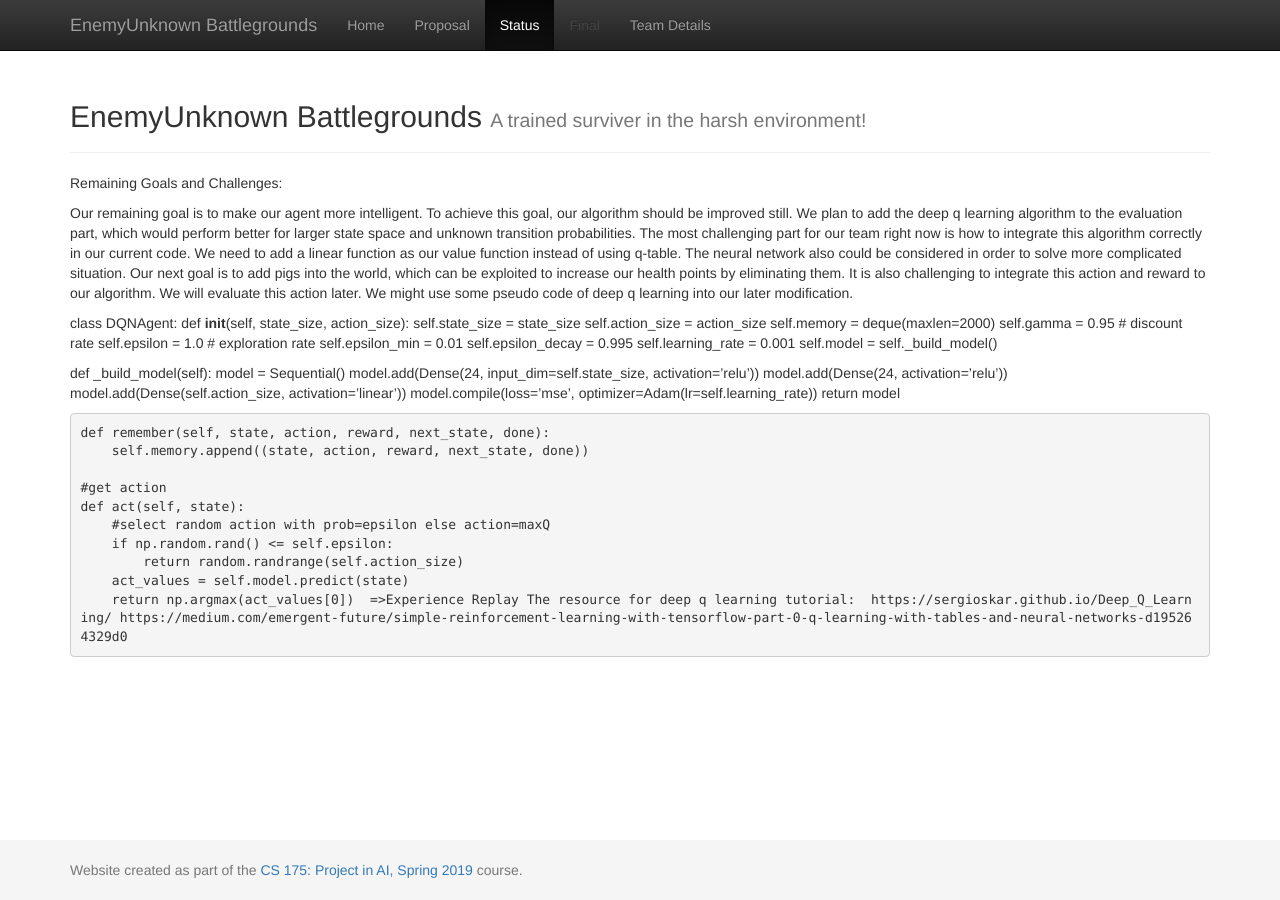
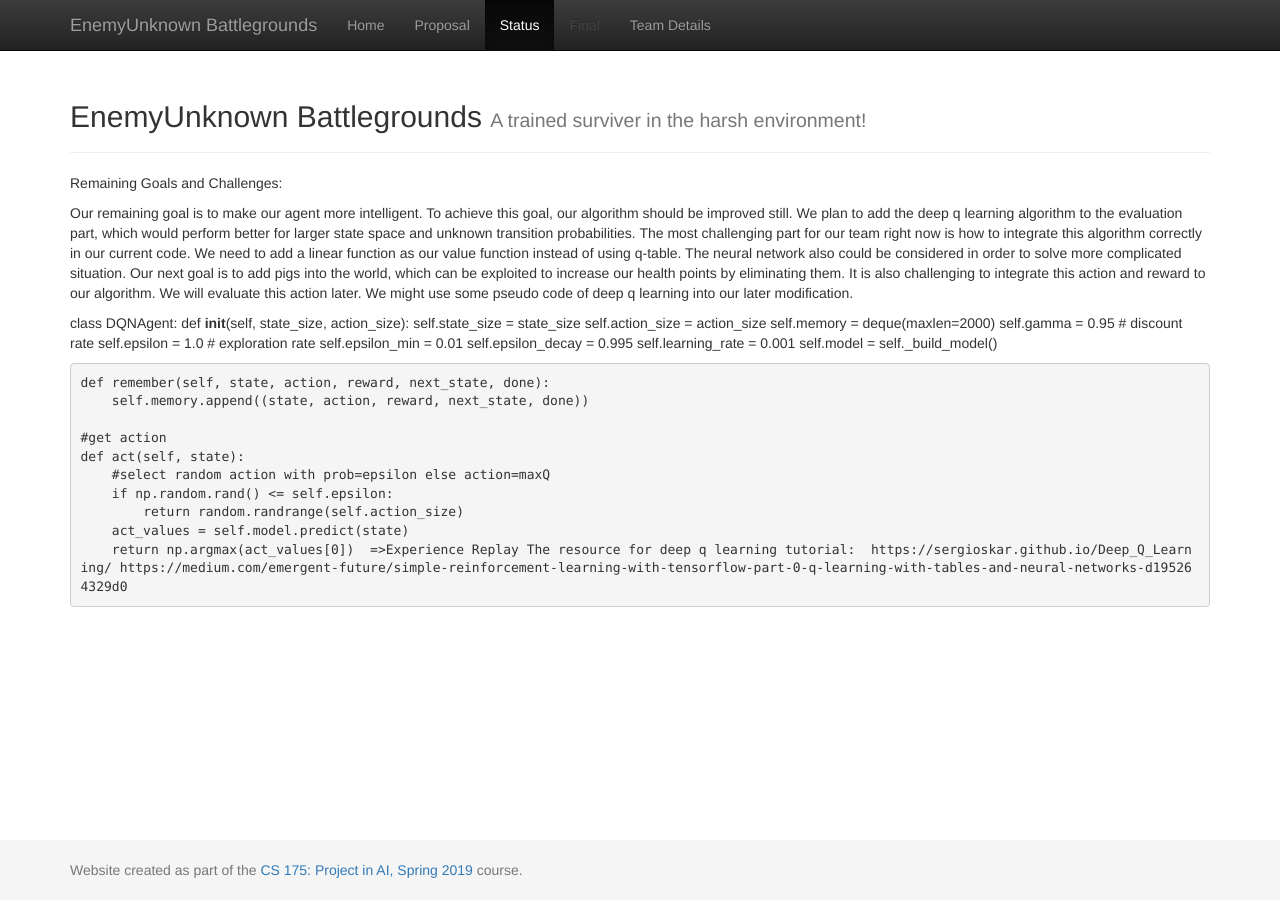
Before and after one commit to chenhaoy1/EnemyUnknown-Battlegrounds, a Jekyll site: the page built from docs/status.md, in a window 1280 px wide. Built offline with Jekyll 4.4.1, drawn with Linux system fonts in a browser that asks for light colours.

Commit message:
Update status.md

```diff
--- a/docs/status.md
+++ b/docs/status.md
@@ -21,15 +21,6 @@ class DQNAgent:
         self.learning_rate = 0.001
         self.model = self._build_model()
 
-   def _build_model(self):
-        model = Sequential()
-        model.add(Dense(24, input_dim=self.state_size, activation='relu'))
-        model.add(Dense(24, activation='relu'))
-        model.add(Dense(self.action_size, activation='linear'))
-        model.compile(loss='mse',
-                      optimizer=Adam(lr=self.learning_rate))
-        return model
-
     def remember(self, state, action, reward, next_state, done):
         self.memory.append((state, action, reward, next_state, done))
 
```
